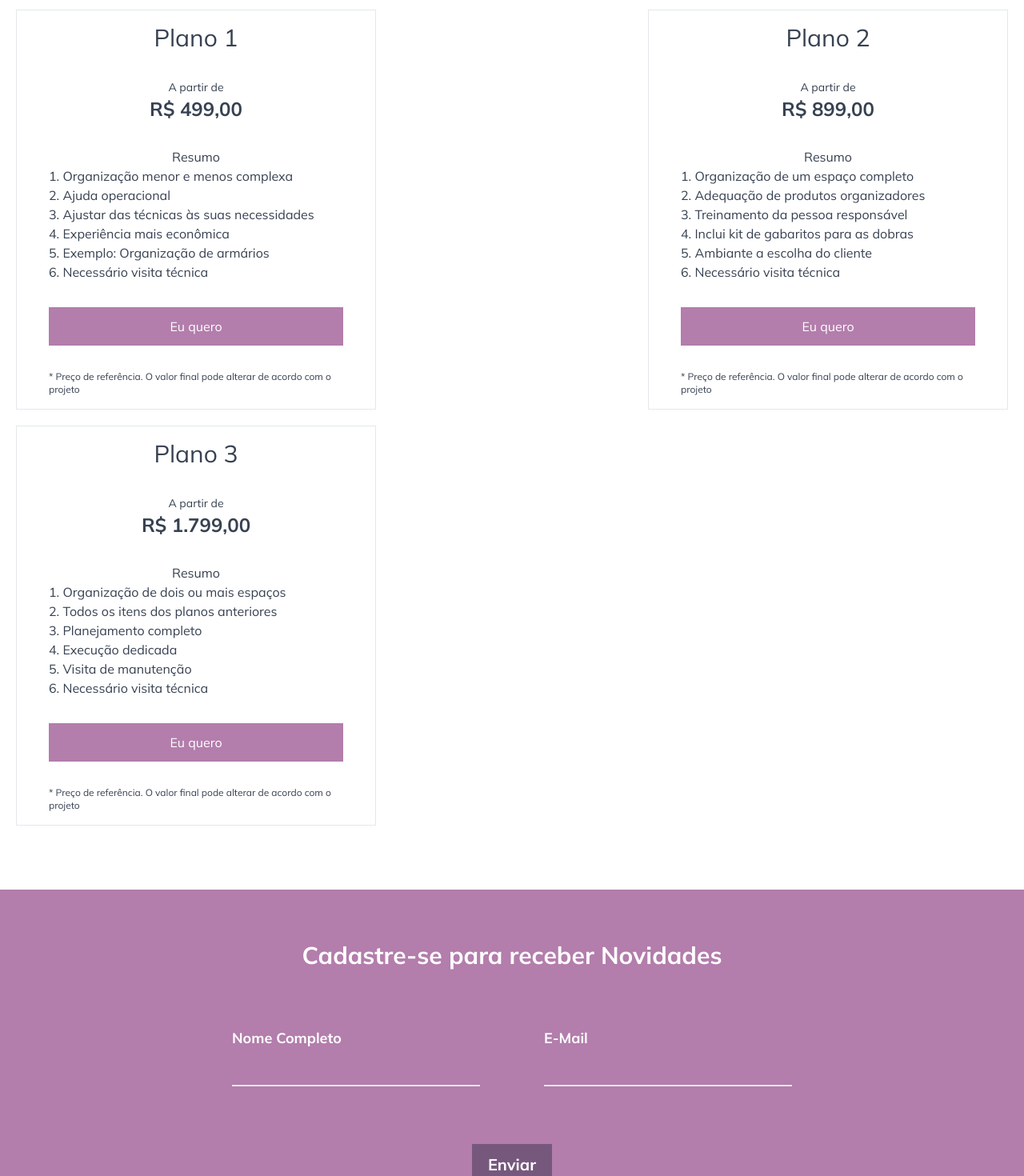
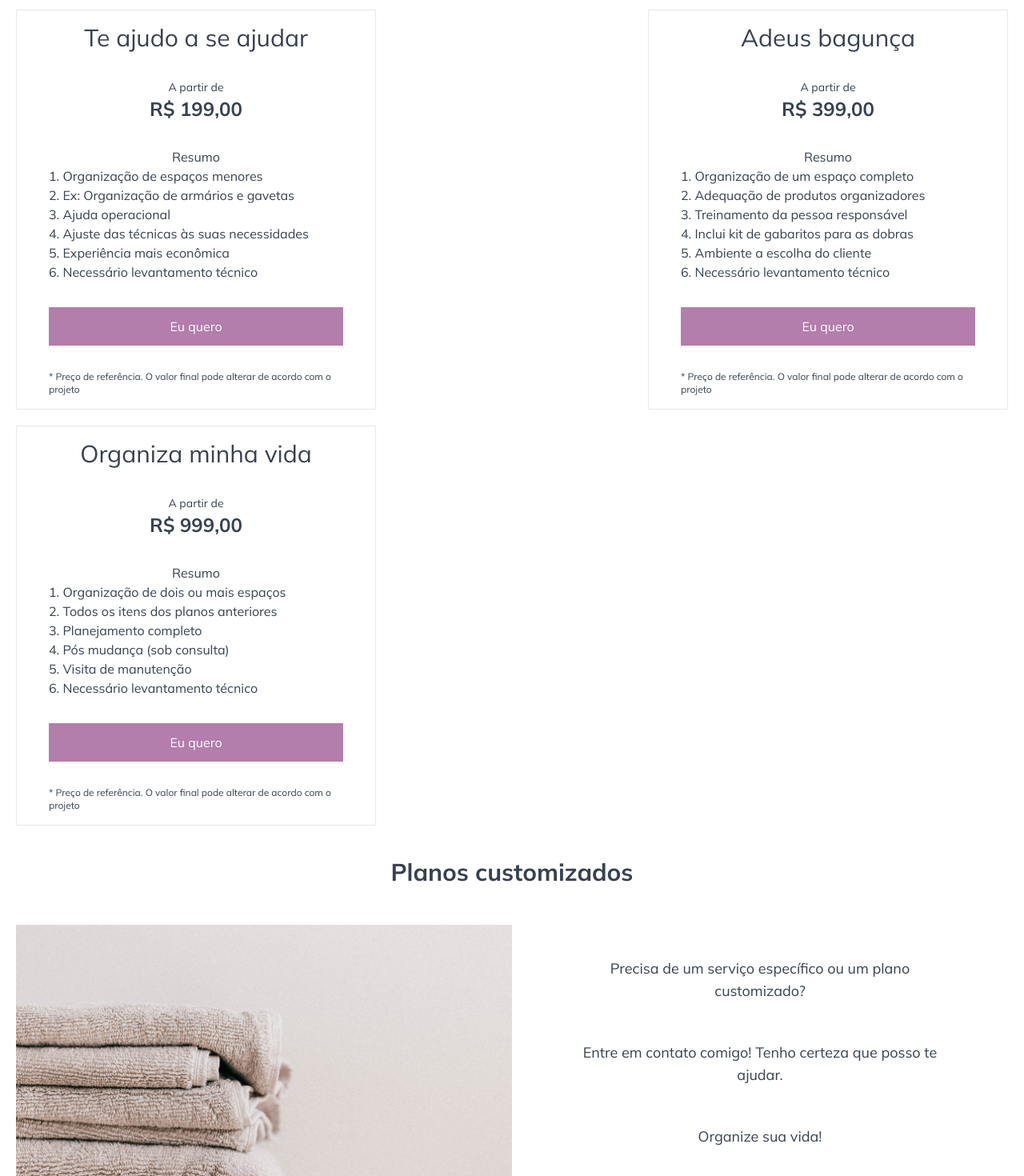
Before and after one commit to NicolasCoelho/BlogDaNica, a Next.js app: page /servicos in a window 1280 px wide. Shown: the part 1200-2670 px from the top of the page at 80% size. Built offline with nearby package versions, Linux system fonts and the light colour scheme.

Commit message:
Planos novos no formulário de contato; Ajuste nos planos de serviços; Correção na página de produtos.

```diff
--- a/pages/contato/index.js
+++ b/pages/contato/index.js
@@ -100,9 +100,11 @@ export default function Contato() {
                             <select required id="plan" name="plan">
                                 <option selected>...</option>
                                 <option>Quero um serviço em específico</option>
-                                <option>Plano 1</option>
-                                <option>Plano 2</option>
-                                <option>Plano 3</option>
+                                <option>Plano: Te ajudo a se ajudar</option>
+                                <option>Plano: Adeus bagunça</option>
+                                <option>Plano: Organiza minha vida</option>
+                                <option>Opiniões ou dúvidas</option>
+                                <option>Outro</option>
                             </select>
                         </div>
                         <div className="inline-block text-left w-full my-2">
--- a/pages/servicos.js
+++ b/pages/servicos.js
@@ -48,30 +48,30 @@ export default function Servicos() {
         </section>
         <section className="container m-auto py-10 flex flex-wrap gap-5 justify-between">
             <article className="plan-card">
-                <h3>Plano 1</h3>
+                <h3>Te ajudo a se ajudar</h3>
                 <div className="text-center">
                     <span className="text-sm">A partir de</span>
                     <br></br>
-                    <strong className="text-2xl">R$ 499,00</strong>
+                    <strong className="text-2xl">R$ 199,00</strong>
                 </div>
                 <ul>
                     <span>Resumo</span>
-                    <li>Organização menor e menos complexa</li>
+                    <li>Organização de espaços menores</li>
+                    <li>Ex: Organização de armários e gavetas</li>
                     <li>Ajuda operacional</li>
-                    <li>Ajustar das técnicas às suas necessidades</li>
+                    <li>Ajuste das técnicas às suas necessidades</li>
                     <li>Experiência mais econômica</li>
-                    <li>Exemplo: Organização de armários</li>
-                    <li>Necessário visita técnica</li>
+                    <li>Necessário levantamento técnico</li>
                 </ul>
                 <Link href="/contato"><a className="button text-center text-white">Eu quero</a></Link>
                 <span className="text-xs">* Preço de referência. O valor final pode alterar de acordo com o projeto</span>
             </article>
             <article className="plan-card">
-                <h3>Plano 2</h3>
+                <h3>Adeus bagunça</h3>
                 <div className="text-center">
                     <span className="text-sm">A partir de</span>
                     <br></br>
-                    <strong className="text-2xl">R$ 899,00</strong>
+                    <strong className="text-2xl">R$ 399,00</strong>
                 </div>
                 <ul>
                     <span>Resumo</span>
@@ -79,31 +79,53 @@ export default function Servicos() {
                     <li>Adequação de produtos organizadores</li>
                     <li>Treinamento da pessoa responsável</li>
                     <li>Inclui kit de gabaritos para as dobras</li>
-                    <li>Ambiante a escolha do cliente</li>
-                    <li>Necessário visita técnica</li>
+                    <li>Ambiente a escolha do cliente</li>
+                    <li>Necessário levantamento técnico</li>
                 </ul>
                 <Link href="/contato"><a className="button text-center text-white">Eu quero</a></Link>
                 <span className="text-xs">* Preço de referência. O valor final pode alterar de acordo com o projeto</span>
             </article>
             <article className="plan-card">
-                <h3>Plano 3</h3>
+                <h3>Organiza minha vida</h3>
                 <div className="text-center">
                     <span className="text-sm">A partir de</span>
                     <br></br>
-                    <strong className="text-2xl">R$ 1.799,00</strong>
+                    <strong className="text-2xl">R$ 999,00</strong>
                 </div>
                 <ul>
                     <span>Resumo</span>
                     <li>Organização de dois ou mais espaços</li>
                     <li>Todos os itens dos planos anteriores</li>
                     <li>Planejamento completo</li>
-                    <li>Execução dedicada</li>
+                    <li>Pós mudança (sob consulta)</li>
                     <li>Visita de manutenção</li>
-                    <li>Necessário visita técnica</li>
+                    <li>Necessário levantamento técnico</li>
                 </ul>
                 <Link href="/contato"><a className="button text-center text-white">Eu quero</a></Link>
                 <span className="text-xs">* Preço de referência. O valor final pode alterar de acordo com o projeto</span>
             </article>
+        </section>
+        <section className="container m-auto text-center">
+            <h3 className="text-xl md:text-3xl font-bold pb-8">Planos customizados</h3>
+            <div className="py-4 flex flex-wrap justify-between">
+                <div className="w-full md:w-1/2 relative h-[200px] md:h-[400px]">
+                    <Image
+                        src="/images/toalha.jpg"
+                        alt="Por que"
+                        quality="70"
+                        layout="fill"
+                        objectFit="cover"
+                    />
+                </div>
+                <div className="w-full md:w-1/2 ">
+                    <div className="md:w-3/4 pt-4 h-[250px] md:h-full m-auto flex items-center flex-col justify-around">
+                        <p className="text-lg">Precisa de um serviço específico ou um plano customizado?</p>
+                        <p className="text-lg">Entre em contato comigo! Tenho certeza que posso te ajudar.</p>
+                        <p className="text-lg">Organize sua vida!</p>
+                        <Link href="/contato"><a className="button text-center text-white">Entrar em contato</a></Link>
+                    </div>
+                </div>
+            </div>
         </section>
       </main>
       <Footer/>
--- a/styles/globals.css
+++ b/styles/globals.css
@@ -127,16 +127,16 @@ form textarea {
     @apply w-[50%] text-center border transition p-2 md:p-2 md:px-4 md:w-[30%] md:my-10 md:hover:border md:hover:scale-110
 }
     .product-inline .product-image {
-        @apply h-[180px] sm:h-[200px] md:h-[240px] xl:h-[300px] w-full
+        @apply h-[180px] sm:h-[200px] md:h-[240px] xl:h-[300px] w-full p-4
     }
         .product-inline .product-image .product-image-wrapper {
             @apply flex items-center h-full mx-auto
         }
             .product-inline .product-image .product-image-wrapper img {
-                @apply w-full
+                @apply w-auto max-h-full m-auto
             }
     .product-inline .product-title {
-        @apply md:font-bold md:text-lg
+        @apply md:font-bold md:text-lg pt-4
     }
     .product-inline .product-resume {
         @apply h-[100px] hidden md:flex items-center overflow-hidden md:text-sm lg:text-base
```
